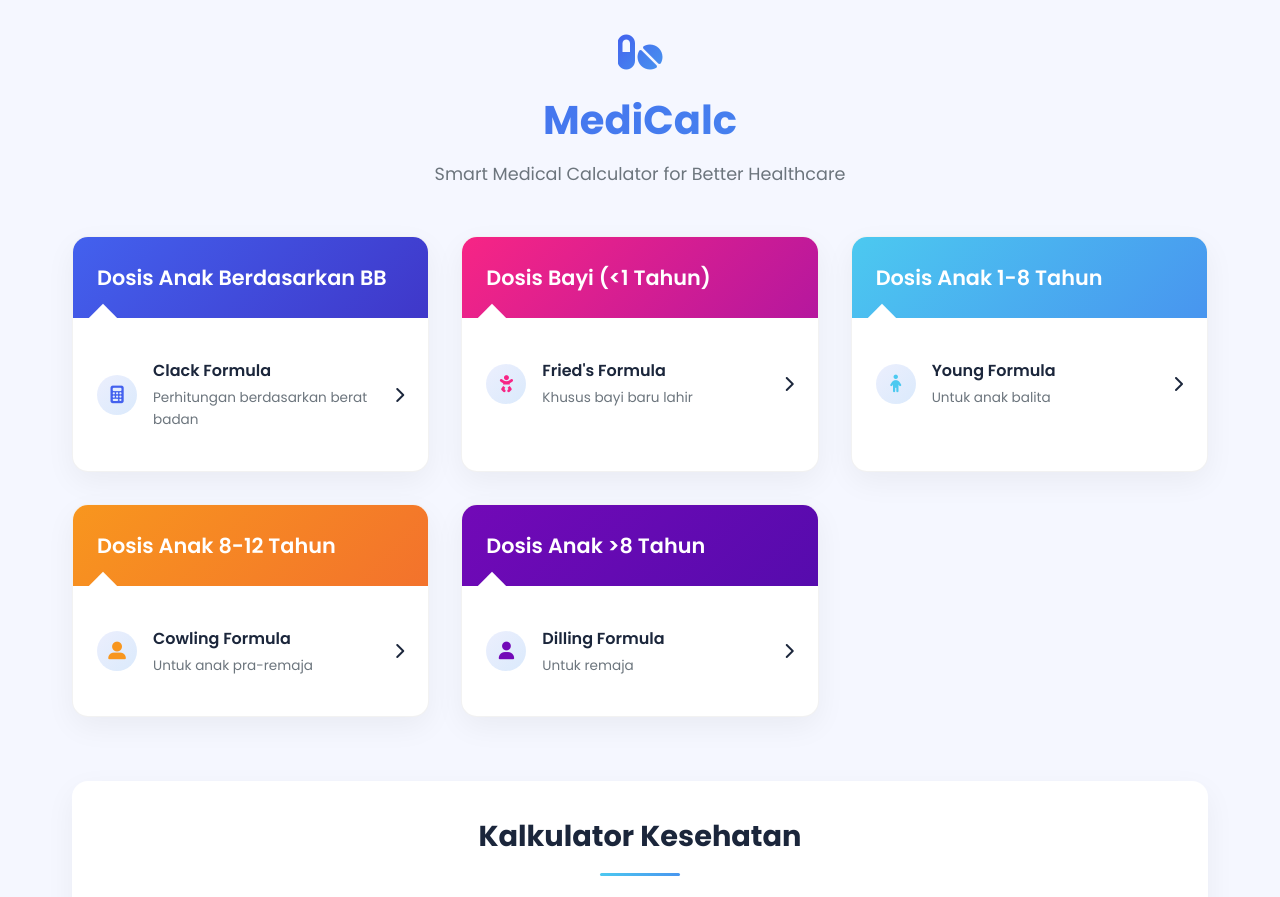
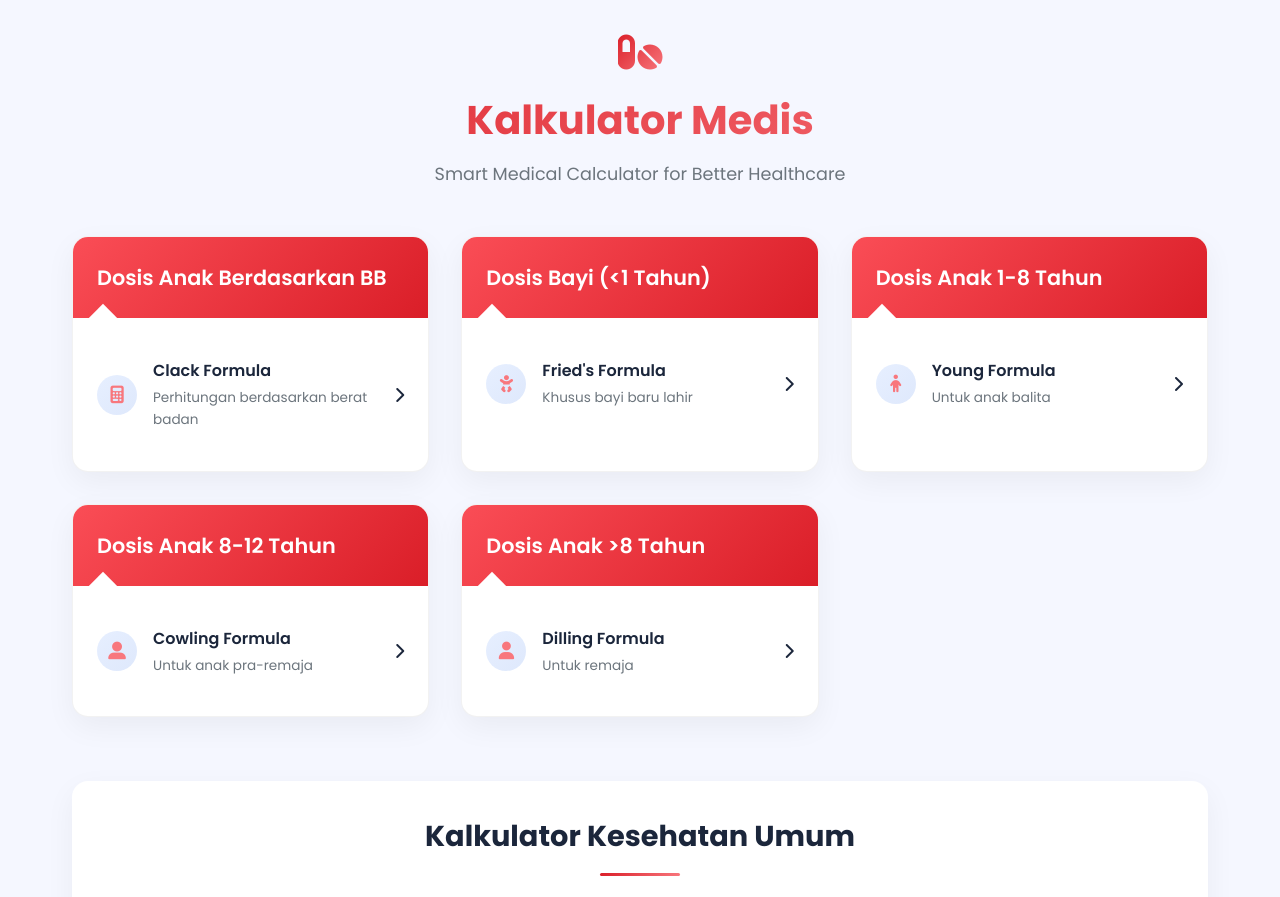
Before and after one commit to jpmedia-29/medicalc, a plain HTML site: page index.html in a window 1280 px wide. Shown: the top 897 px of the page. Drawn offline with Linux system fonts and the light colour scheme.

Commit message:
refactor: update titles and CSS variables for consistency across calculator pages

```diff
--- a/index.html
+++ b/index.html
@@ -4,19 +4,19 @@
 <head>
     <meta charset="UTF-8">
     <meta name="viewport" content="width=device-width, initial-scale=1.0">
-    <title>MediCalc</title>
+    <title>Kalkulator Medis</title>
     <link rel="stylesheet" href="https://cdnjs.cloudflare.com/ajax/libs/font-awesome/6.4.0/css/all.min.css">
     <style>
         :root {
-            --primary: #4361ee;
-            --secondary: #3f37c9;
-            --accent: #4895ef;
+            --primary: #DA1E28;
+            --secondary: #FA4D56;
+            --accent: #f8777d;
             --dark: #1b263b;
             --light: #f8f9fa;
-            --success: #4cc9f0;
-            --danger: #f72585;
-            --warning: #f8961e;
-            --purple: #7209b7;
+
+            --danger: #FA4D56;
+            --warning: #F1C21B;
+            --purple: #8A3FFC;
         }
 
         * {
@@ -160,14 +160,14 @@
         }
 
         .formula-item:hover {
-            background-color: rgba(67, 97, 238, 0.03);
+            background-color: rgba(15, 98, 254, 0.03);
         }
 
         .formula-icon {
             width: 40px;
             height: 40px;
             border-radius: 50%;
-            background: linear-gradient(135deg, rgba(67, 97, 238, 0.1), rgba(72, 149, 239, 0.2));
+            background: linear-gradient(135deg, rgba(15, 98, 254, 0.1), rgba(91, 141, 239, 0.2));
             display: flex;
             align-items: center;
             justify-content: center;
@@ -216,7 +216,7 @@
             transform: translateX(-50%);
             width: 80px;
             height: 3px;
-            background: linear-gradient(135deg, var(--success), var(--accent));
+            background: linear-gradient(135deg, var(--primary), var(--accent));
             border-radius: 3px;
         }
 
@@ -233,7 +233,7 @@
             border-radius: 12px;
             padding: 1.5rem;
             transition: all 0.3s ease;
-            border-left: 4px solid var(--success);
+            border-left: 4px solid var(--primary);
         }
 
         .health-item:nth-child(2) {
@@ -241,11 +241,11 @@
         }
 
         .health-item:nth-child(3) {
-            border-left-color: var(--warning);
+            border-left-color: var(--accent);
         }
 
         .health-item:nth-child(4) {
-            border-left-color: var(--purple);
+            border-left-color: var(--accent);
         }
 
         .health-item:hover {
@@ -277,7 +277,16 @@
 
         .health-btn:hover {
             transform: translateY(-2px);
-            box-shadow: 0 5px 15px rgba(67, 97, 238, 0.3);
+            box-shadow: 0 5px 15px rgba(15, 98, 254, 0.3);
+        }
+
+        .card-header{
+            background: linear-gradient(135deg, #FA4D56, #DA1E28);
+        }
+
+        .formula-icon{
+
+            color: var(--accent);
         }
 
         @media (max-width: 768px) {
@@ -324,7 +333,7 @@
             <div class="logo">
                 <i class="fas fa-pills"></i>
             </div>
-            <h1>MediCalc</h1>
+            <h1>Kalkulator Medis</h1>
             <p class="subtitle">Smart Medical Calculator for Better Healthcare</p>
         </header>
 
@@ -350,13 +359,13 @@
             </div>
 
             <div class="calculator-card">
-                <div class="card-header" style="background: linear-gradient(135deg, #f72585, #b5179e);">
-                    <h2>Dosis Bayi (<1 Tahun)</h2>
+                <div class="card-header">
+                    <h2>Dosis Bayi (<1 Tahun) </h2>
                 </div>
                 <ul class="formula-list">
                     <a href="frieds-formula.html">
                         <li class="formula-item">
-                            <div class="formula-icon" style="color: #f72585;">
+                            <div class="formula-icon">
                                 <i class="fas fa-baby"></i>
                             </div>
                             <div class="formula-details">
@@ -370,13 +379,13 @@
             </div>
 
             <div class="calculator-card">
-                <div class="card-header" style="background: linear-gradient(135deg, #4cc9f0, #4895ef);">
+                <div class="card-header">
                     <h2>Dosis Anak 1-8 Tahun</h2>
                 </div>
                 <ul class="formula-list">
                     <a href="young-formula.html">
                         <li class="formula-item">
-                            <div class="formula-icon" style="color: #4cc9f0;">
+                            <div class="formula-icon">
                                 <i class="fas fa-child"></i>
                             </div>
                             <div class="formula-details">
@@ -390,13 +399,13 @@
             </div>
 
             <div class="calculator-card">
-                <div class="card-header" style="background: linear-gradient(135deg, #f8961e, #f3722c);">
+                <div class="card-header">
                     <h2>Dosis Anak 8-12 Tahun</h2>
                 </div>
                 <ul class="formula-list">
                     <a href="cowling-formula.html">
                         <li class="formula-item">
-                            <div class="formula-icon" style="color: #f8961e;">
+                            <div class="formula-icon">
                                 <i class="fas fa-user-alt"></i>
                             </div>
                             <div class="formula-details">
@@ -410,13 +419,13 @@
             </div>
 
             <div class="calculator-card">
-                <div class="card-header" style="background: linear-gradient(135deg, #7209b7, #560bad);">
+                <div class="card-header">
                     <h2>Dosis Anak >8 Tahun</h2>
                 </div>
                 <ul class="formula-list">
                     <a href="dilling-formula.html">
                         <li class="formula-item">
-                            <div class="formula-icon" style="color: #7209b7;">
+                            <div class="formula-icon">
                                 <i class="fas fa-user"></i>
                             </div>
                             <div class="formula-details">
@@ -431,7 +440,7 @@
         </div>
 
         <div class="health-section">
-            <h2>Kalkulator Kesehatan</h2>
+            <h2>Kalkulator Kesehatan Umum</h2>
             <div class="health-grid">
                 <div class="health-item">
                     <h3 class="health-title">Perhitungan BMI</h3>
```
Also changed, not shown: bmi.html (+14 -2 lines), calories.html (+15 -2 lines), clack-formula.html (+11 -2 lines), cowling-formula.html (+14 -2 lines), dilling-formula.html (+14 -2 lines), fertile-time.html (+15 -2 lines), frieds-formula.html (+16 -2 lines), klirens-kreatinin.html (+14 -2 lines), young-formula.html (+14 -2 lines).
